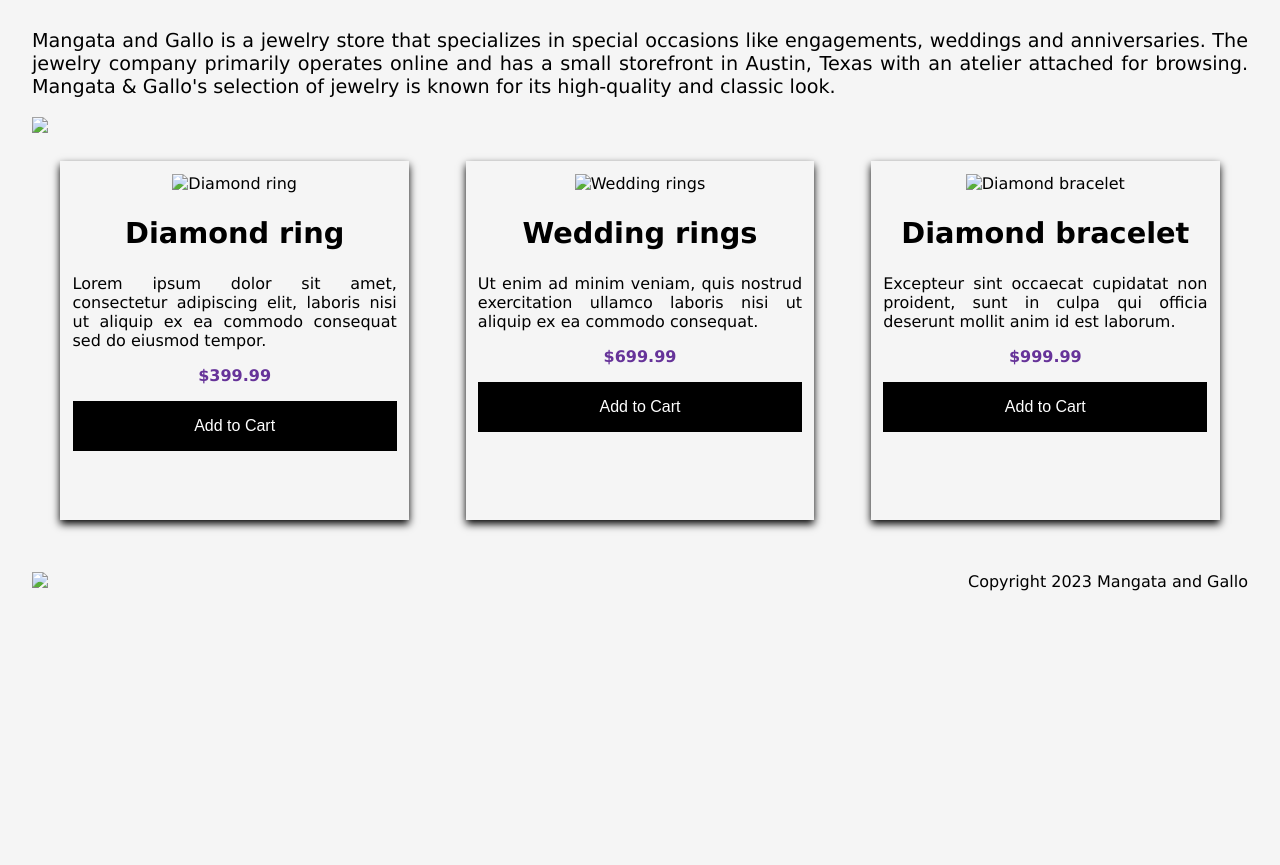
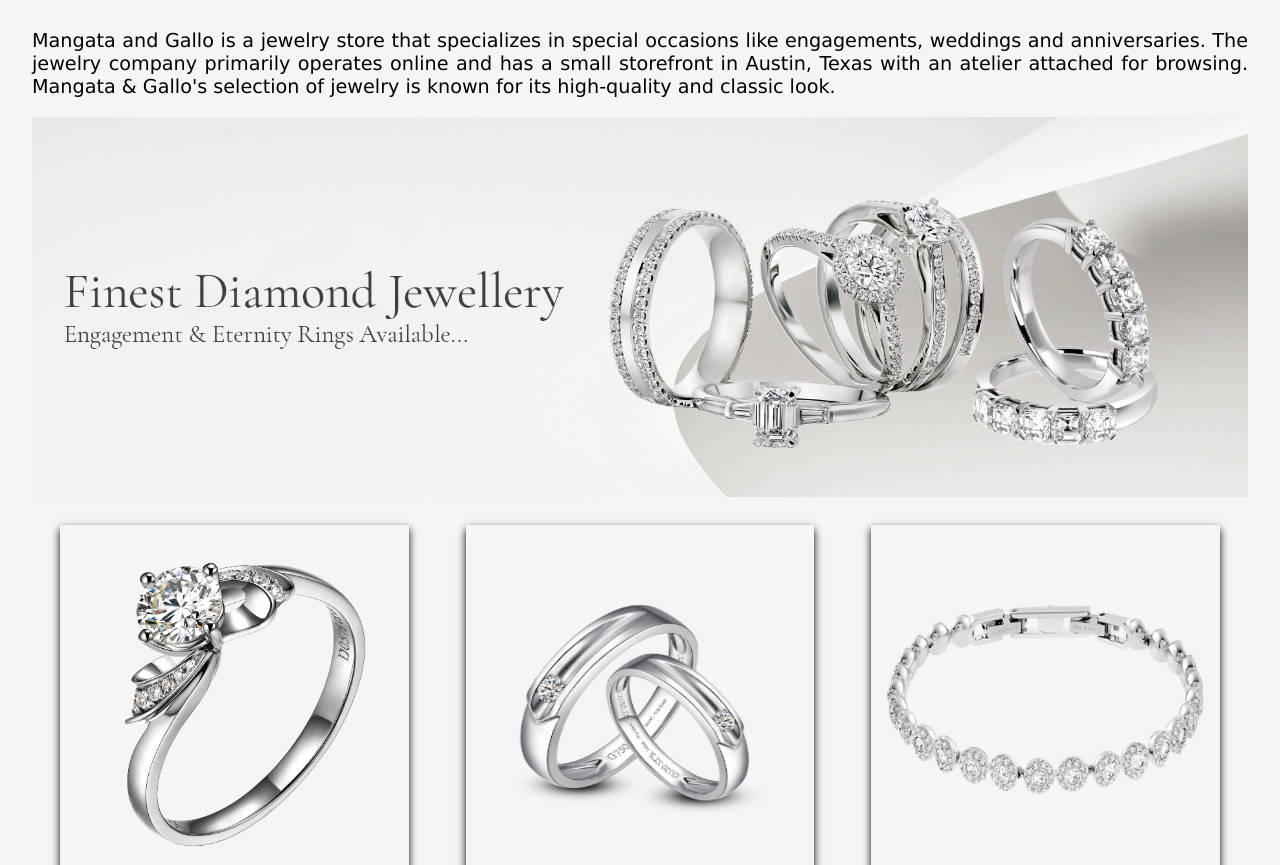
Before and after one commit to Lisalexandr/jewelry-website-example, a plain HTML site: page index.html in a window 1280 px wide. Shown: the part 453-1318 px from the top of the page. Before the commit the page ends 1068 px from the top, so only its background shows below. Drawn offline with Linux system fonts and the light colour scheme; files whose address does not match are found by name.

Commit message:
chore: update file structure

```diff
--- a/index.html
+++ b/index.html
@@ -27,14 +27,14 @@
                         <p>
                             Mangata and Gallo is a jewelry store that specializes in special occasions like engagements, weddings and anniversaries. The jewelry company primarily operates online and has a small storefront in Austin, Texas with an atelier attached for browsing. Mangata & Gallo's selection of jewelry is known for its high-quality and classic look.
                         </p>
-                        <img src="assets/banner.jpeg" width="100%">
+                        <img src="./assets/banner.jpeg" width="100%">
                     </div>
                 </article>
             </section>
             <section class="products">
                 <article>
                     <div class="card">
-                        <img src="/assets/diamond_ring.png" alt="Diamond ring" style="width:100%">
+                        <img src="./assets/diamond_ring.png" alt="Diamond ring" style="width:100%">
                         <h2>Diamond ring</h1>
                         <p class="card_description">
                             Lorem ipsum dolor sit amet, consectetur adipiscing elit, laboris nisi ut aliquip ex ea commodo consequat sed do eiusmod tempor.
@@ -45,7 +45,7 @@
                 </article>
                 <article>
                     <div class="card">
-                        <img src="/assets/platinum_rings.png" alt="Wedding rings" style="width:100%">
+                        <img src="./assets/platinum_rings.png" alt="Wedding rings" style="width:100%">
                         <h2>Wedding rings</h1>
                             <p class="card_description">
                             Ut enim ad minim veniam, quis nostrud exercitation ullamco laboris nisi ut aliquip ex ea commodo consequat.
@@ -56,7 +56,7 @@
                 </article>
                 <article>
                     <div class="card">
-                        <img src="/assets/diamond_bracelet.png" alt="Diamond bracelet" style="width:100%">
+                        <img src="./assets/diamond_bracelet.png" alt="Diamond bracelet" style="width:100%">
                         <h2>Diamond bracelet</h1>
                         <p class="card_description">
                             Excepteur sint occaecat cupidatat non proident, sunt in culpa qui officia deserunt mollit anim id est laborum.
@@ -69,7 +69,7 @@
         </main>
         <footer>
             <div id="logo_footer">
-                <img src="/assets/logo2.png" width="60%">
+                <img src="./assets/logo2.png" width="60%">
             </div>
             <div>
                 <p>
```
Also changed, not shown: assets/banner.jpeg (renamed from banner.jpeg), assets/diamond_bracelet.png (renamed from diamond_bracelet.png), assets/diamond_ring.png (renamed from diamond_ring.png), assets/logo1.png (renamed from logo1.png), assets/logo2.png (renamed from logo2.png), assets/platinum_rings.png (renamed from platinum_rings.png).
